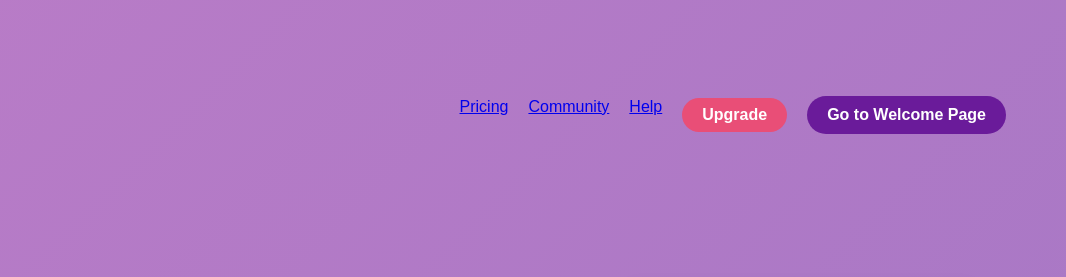
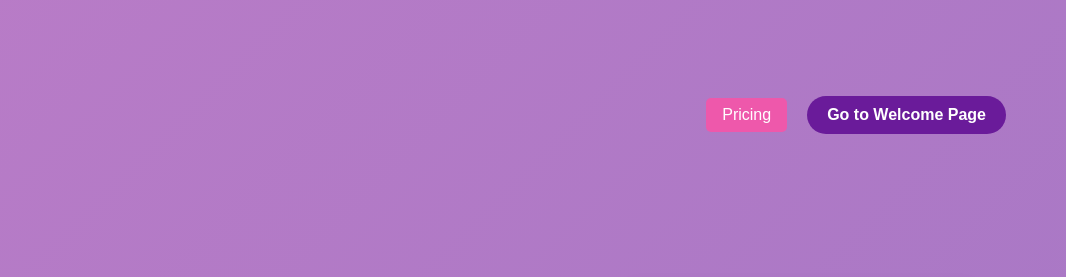
Before and after one commit to wirdani84/Project-MAS-2, a website: page public/index.html in a window 1280 px wide. Shown: the top 277 px of the page, 214-1280 px from the left. Drawn offline with Linux system fonts and the light colour scheme.

Commit message:
Thirtythree Commit

```diff
--- a/public/index.html
+++ b/public/index.html
@@ -13,10 +13,7 @@
     </div>
     <div class="nav-container">
         <nav>
-            <a href="pricing.html">Pricing</a>
-            <a href="#">Community</a>
-            <a href="#">Help</a>
-            <a href="#" class="upgrade-btn">Upgrade</a>
+            <a href="pricing.html" class="pricing-btn">Pricing</a>
         </nav>
         <div class="go-to-landing">
             <a href="Landing Page2.html" class="landing-btn">Go to Welcome Page</a>
@@ -36,7 +33,7 @@
         <input type="password" name="password" placeholder="Password" required />
         <button type="submit" class="sign-in-btn">Sign In</button>
       </form>
-      <a href="#" class="twitter-btn">Login via Twitter</a>
+      <a href="https://twitter.com" class="twitter-btn" target="_blank" rel="noopener noreferrer">Login via Twitter</a>
       <div class="register-container">
         <span>Do you have an Account?</span>
         <a href="#" class="register-link">Register</a>
--- a/public/script.js
+++ b/public/script.js
@@ -1,10 +1,4 @@
 document.addEventListener('DOMContentLoaded', function () {
-  const twitterBtn = document.querySelector('.twitter-btn');
-  if (twitterBtn) {
-    twitterBtn.addEventListener('click', function (event) {
-      event.preventDefault();
-      alert('Twitter OAuth login would be implemented here');
-    });
   }
 
   const learnMoreBtn = document.querySelector('.learn-more-btn');
--- a/public/styles.css
+++ b/public/styles.css
@@ -59,13 +59,16 @@
     text-align: center;
   }
 
-  .upgrade-btn {
-    background-color: #e94e77;
+  .pricing-btn {
+    padding: 8px 16px;
+    background-color: #ee58ab;
     color: white;
-    padding: 8px 20px;
-    border-radius: 20px;
     text-decoration: none;
-    font-weight: bold;
+    border-radius: 5px;
+  }
+
+  .pricing-btn:hover {
+    background-color: #5548d9;
   }
 
   main {
```
